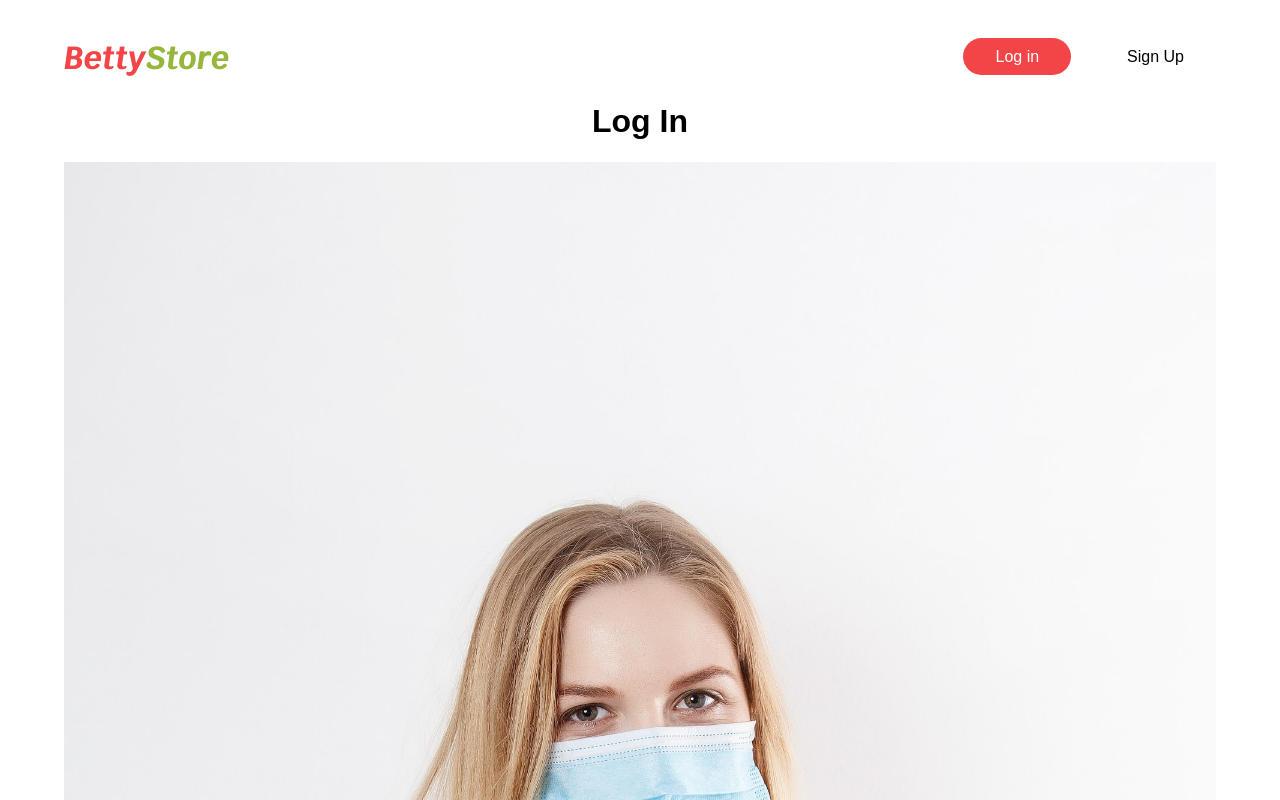
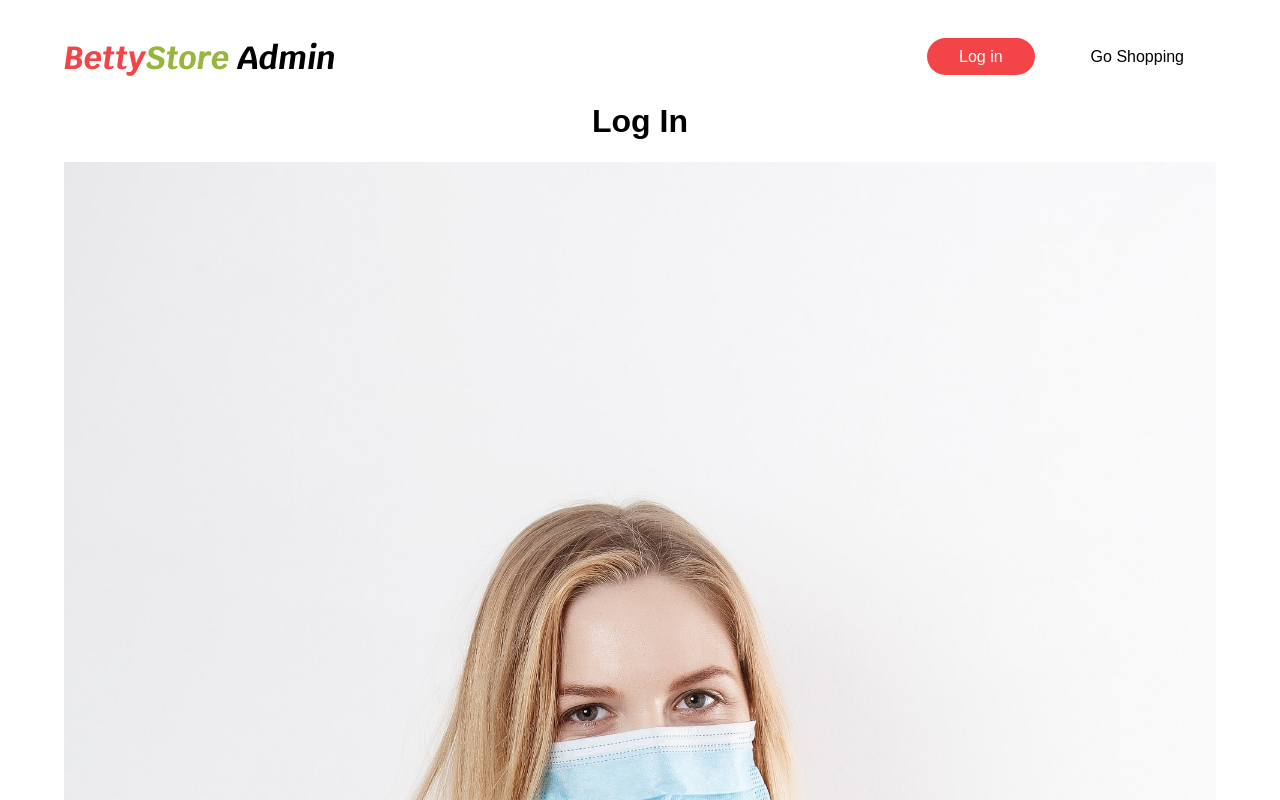
Before and after one commit to joshuaadu/betty-store, a React (Create React App) app: page /login in a window 1280 px wide. Shown: the top 800 px of the page. Built offline with nearby package versions, Linux system fonts and the light colour scheme.

Commit message:
update MainNavigation to Admin login

```diff
--- a/src/UI/Logo.js
+++ b/src/components/UI/Logo.js
@@ -1,9 +1,11 @@
 import classes from "./Logo.module.css";
 const Logo = (props) => {
+  const { add } = props;
   return (
     <div className={classes.logo}>
       <span className={classes.part1}>Betty</span>
       <span className={classes.part2}>Store</span>
+      {add && <span>{` ${add}`}</span>}
     </div>
   );
 };
--- a/src/layout/MainNavigation.js
+++ b/src/layout/MainNavigation.js
@@ -1,11 +1,10 @@
 import { NavLink } from "react-router-dom";
-import Button from "../UI/Button";
-import Logo from "../UI/Logo";
+import Logo from "../components/UI/Logo";
 import classes from "./MainNavigation.module.css";
 const MainNavigation = (props) => {
   return (
     <header className={classes.header}>
-      <Logo />
+      <Logo add="Admin" />
       <nav className={classes.nav}>
         <ul>
           <li>
@@ -20,12 +19,12 @@ const MainNavigation = (props) => {
           </li>
           <li>
             <NavLink
-              to="signup"
+              to="store"
               className={({ isActive }) => {
                 return isActive ? classes.active : "";
               }}
             >
-              Sign Up
+              Go Shopping
             </NavLink>
           </li>
         </ul>
```
Also changed, not shown: src/components/UI/Button.js (renamed from src/UI/Button.js), src/components/UI/Button.module.css (renamed from src/UI/Button.module.css), src/components/UI/CustomLink.js (renamed from src/UI/CustomLink.js), src/components/UI/Logo.module.css (renamed from src/UI/Logo.module.css), src/styles/global.css (added), src/styles/util.module.css (added).
